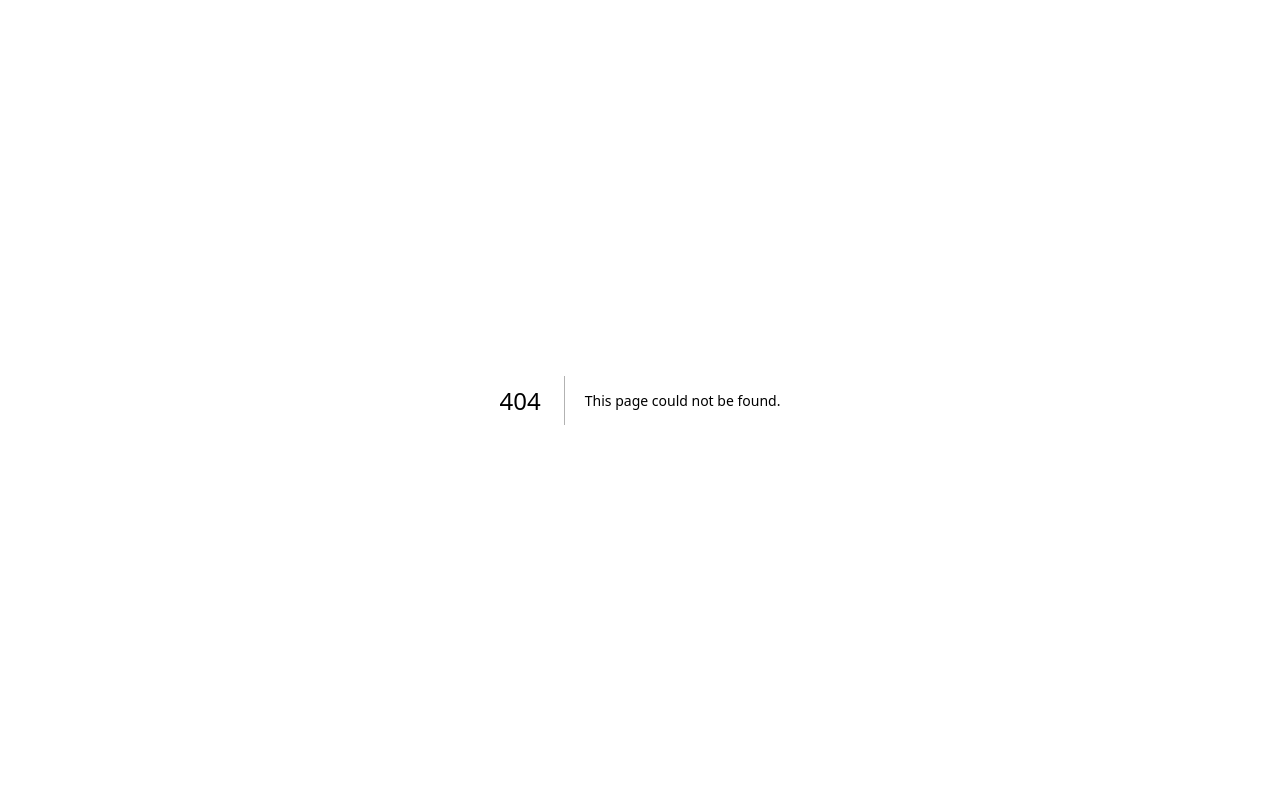
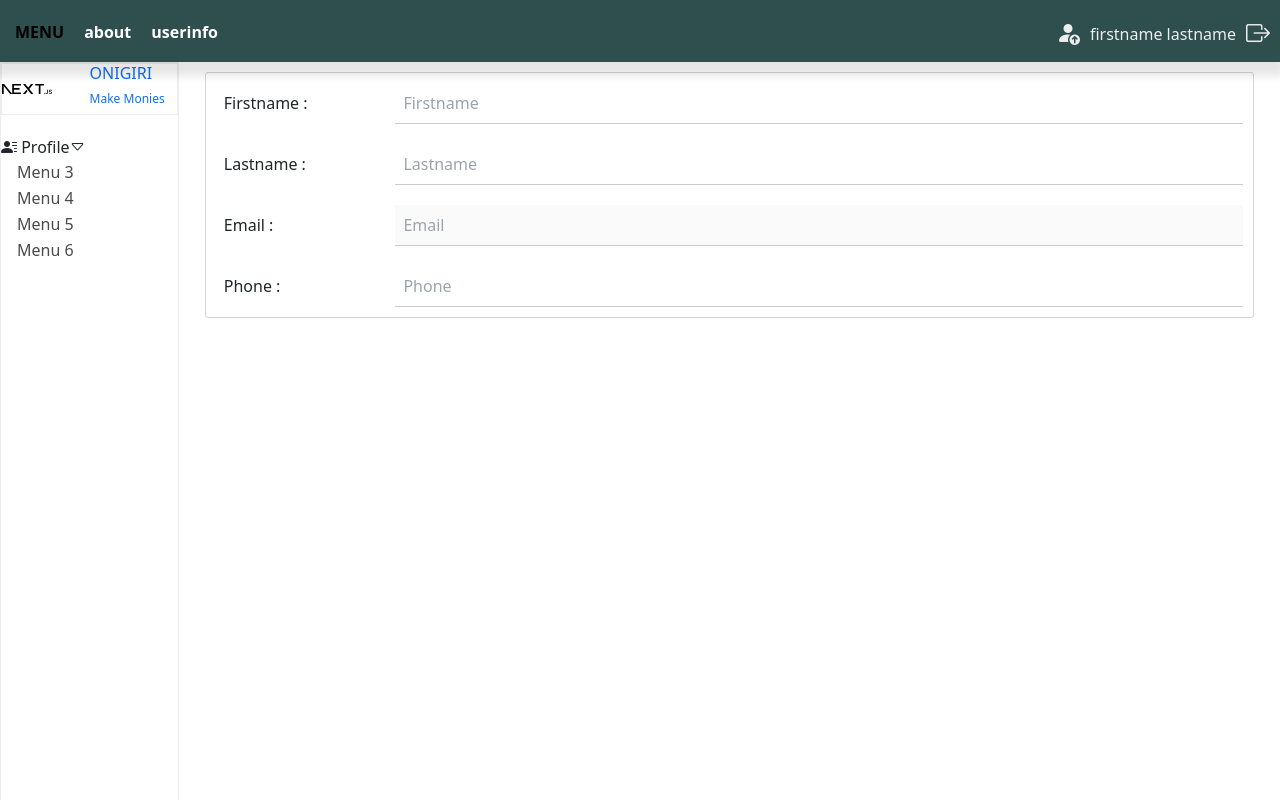
Before and after one commit to MonoDever/Nextjs_Prac_001, a Next.js app: page /userinformation/userinfo in a window 1280 px wide. Before the commit this address had no page. Built offline with nearby package versions, Linux system fonts and the light colour scheme.

Commit message:
add layout header navbar

```diff
--- /dev/null
+++ b/components/layouts/main/mainheader.js
@@ -0,0 +1,36 @@
+
+export default function mainheader(){
+
+    return(
+        <>
+        <div className="top-header">
+                <div className="top-left-header">
+                    <div className="top-left-sub-header">
+                        <div className="top-mini-box a-margin-top">
+                            <a className="top-text top-menu">MENU</a>
+                        </div>
+                        <div className="top-mini-box a-margin-top">
+                            <a className="top-text">about</a>
+                        </div>
+                        <div className="top-mini-box a-margin-top">
+                            <a className="top-text">userinfo</a>
+                        </div>
+                    </div>
+                </div>
+                <div className="top-right-header">
+                    <div className="top-right-sub-header">
+                        <div className="top-mini-box i-margin-top">
+                            <i class="bi bi-person-fill-up is-3"> </i>
+                        </div>
+                        <div className="top-mini-box">
+                            <h6 className="h-margin-top">firstname lastname</h6>
+                        </div>
+                        <div className="top-mini-box i-margin-top">
+                            <i class="bi bi-box-arrow-right is-3"></i>
+                        </div>
+                    </div>
+                </div>
+            </div>
+        </>
+    )
+}
--- /dev/null
+++ b/components/layouts/main/mainnavbar.js
@@ -0,0 +1,62 @@
+import { useEffect } from "react";
+
+export default function mainnavbar(){
+    useEffect(() => {
+        var header = document.getElementById("sideBAR");
+        var btns = header.getElementsByClassName("sub-menu");
+        for (var i = 0; i < btns.length; i++) {
+            btns[i].addEventListener("click", function () {
+                var current = document.getElementsByClassName("active");
+                current[0].className = current[0]?.className.replace(" active", "");
+                this.className += " active";
+            });
+        }
+    }, [])
+
+    function myFunction(id,arrow) {
+        var x = document.getElementById(id);
+        if (x.className.indexOf("w3-show") == -1) {
+            x.className += " w3-show";
+        } else {
+            x.className = x.className.replace(" w3-show", "");
+        }
+        //arrow
+        var x = document.getElementById(arrow);
+        if (x.className.indexOf("rotate-180") == -1) {
+            x.className += " rotate-180";
+        } else {
+            x.className = x.className.replace(" rotate-180", "");
+        }
+    }
+    return (
+        <>
+        <div className="appNav" >
+                <a className="appNav-leftbar-banner">
+                    <div className="flex-with">
+                        <img className="appNav-img-side-bar" src="/next.svg"></img>
+                    </div>
+                    <div className="flex-with">
+                        <h1 className="title is-1">ONIGIRI</h1>
+                        <h3 className="subtitle is-2">Make Monies</h3>
+                    </div>
+                </a>
+                <div id='sideBAR' className='side-bar' >
+                    <div className="manu-btn" onClick={() => myFunction('Demo1','Arrow1')}>
+                        <button className="title is-6 dropdown-manu"
+                            ><i class="bi bi-person-lines-fill"></i> Profile    </button>
+                        <div id="Arrow1" className=""><i class="bi bi-caret-down arrow"></i></div>
+                    </div>
+
+                    <div id='Demo1' className="w3-hide">
+                        <a className="sub-menu ">Change password</a>
+                        <a className="sub-menu active">User info</a>
+                    </div>
+                    <a className="sub-menu">Menu 3</a>
+                    <a className="sub-menu">Menu 4</a>
+                    <a className="sub-menu">Menu 5</a>
+                    <a className="sub-menu">Menu 6</a>
+                </div>
+            </div>
+        </>
+    )
+}
--- a/package.json
+++ b/package.json
@@ -24,7 +24,8 @@
     "react": "18.2.0",
     "react-dom": "18.2.0",
     "tailwindcss": "3.3.2",
-    "url-join": "^5.0.0"
+    "url-join": "^5.0.0",
+    "uuid": "^9.0.1"
   },
   "devDependencies": {
     "@types/node": "^20.4.5",
--- a/pages/_app.js
+++ b/pages/_app.js
@@ -1,5 +1,7 @@
 import '../styles/globals.css'
 import '../styles/userStyle/userCSS.css'
+import '../styles/layoutStyle/layoutCSS.css'
+import '../styles/userInfoStyle/userinfoCSS.css'
 import 'bootstrap/dist/css/bootstrap.css'
 import 'bootstrap-icons/font/bootstrap-icons.css'
 import { popupReducer, PopupContext, initPopupState } from '../providers/popupcontext'
--- a/pages/main/landing.js
+++ b/pages/main/landing.js
@@ -1,5 +1,6 @@
 import axios from "axios"
 import { useState } from "react"
+import {v1 as uuidv1} from "uuid"
 
 export default function landing() {
     const [selectedFile, setSelectedFile] = useState(null)
@@ -82,6 +83,10 @@ export default function landing() {
         return theBlob;
       }
 
+    const genUUIDv1 = () => {
+        alert(uuidv1());
+    }
+
     return (
         <>
             <h1>Wellcome</h1>
@@ -91,6 +96,8 @@ export default function landing() {
             <input type="file" accept=".pdf" onChange={handleChange} />
             <br></br>
             <button onClick={() => testRawPDF()}>test</button>
+            <br></br>
+            <button onClick={() => genUUIDv1()}>genuuidv1</button>
         </>
     )
 }
--- /dev/null
+++ b/pages/userinformation/userinfo.js
@@ -0,0 +1,37 @@
+import { useEffect } from "react";
+import Mainheader from "../../components/layouts/main/mainheader";
+import Mainnavbar from "../../components/layouts/main/mainnavbar";
+
+export default function userinfo() {
+
+
+
+
+
+    return (
+        <>
+            <Mainheader />
+            <Mainnavbar />
+            <div className="main-content-info">
+                <div className='topic-content-info'>
+
+                </div>
+                <div className="grid-content-info">
+                    <label className="label-info">Firstname :</label>
+                    <input className="input-info" type="text" placeholder="Firstname"></input>
+
+                    <label className="label-info">Lastname :</label>
+                    <input className="input-info" type="text" placeholder="Lastname"></input>
+
+                    <label className="label-info">Email :</label>
+                    <input className="input-info" type="text" placeholder="Email" disabled></input>
+
+                    <label className="label-info">Phone :</label>
+                    <input className="input-info" type="text" placeholder="Phone"></input>
+                </div>
+            </div>
+
+
+        </>
+    )
+}
--- /dev/null
+++ b/styles/layoutStyle/layoutCSS.css
@@ -0,0 +1,129 @@
+/* fontsize */
+.is-3{
+
+    font-size: 1.5rem;
+}
+.is-1 {
+    font-size: 1rem;
+}
+
+.is-2 {
+    font-size: .75rem;
+}
+/* topbar */
+.top-header {
+    background-color: darkslategray;
+    padding: 5px;
+    box-shadow: 0px 10px 8px 4px rgba(0, 0, 0, 0.1);
+    position: sticky;
+    top: 0;
+    left: 0;
+    right: 0;
+    width: 100%;
+    z-index: 1;
+    display: flex;
+}
+.top-text {
+    color: white;
+    font-weight: 600;
+    font-size: 1rem;
+    text-decoration: none;
+    cursor: pointer;
+    padding: 0px 5px;
+}
+.top-menu {
+    color: black;
+}
+.top-left-header{
+    width: 50%;
+    text-align: start;
+}
+.top-right-header {
+   width: 50%;
+   text-align: end;
+}
+.top-left-sub-header{
+    display:inline-flex
+}
+.top-right-sub-header{
+    display:inline-flex
+}
+.top-mini-box{
+    padding: 5px;
+}
+.a-margin-top{
+    margin-top: 10px;
+    color: #ededed;
+}
+.h-margin-top{
+    margin-top: 15px;
+    color: #ededed;
+}
+.i-margin-top{
+    margin-top: 5px;
+    color: #ededed;
+}
+
+
+/* Style the active class, and buttons on mouse-over */
+.active,
+.sub-menu:hover {
+    background-color: #ededed;
+}
+
+/* appNav */
+.appNav {
+    position:fixed;
+    background-color: white;
+    width: 14%;
+    height: 999px;
+    /* top: 0;
+    left: 0;
+    bottom: 0; */
+    border: 1px solid #ededed;
+    overflow: hidden;
+}
+.appNav-leftbar-banner {
+    display: flex;
+    align-items: center;
+    text-decoration: none;
+    border: 1px solid #ededed;
+}
+.title {}
+.subtitle {}
+.flex-with {
+    width: 50%;;
+}
+.appNav-img-side-bar {
+    width: 50px;
+    height: 50px;
+    margin-right: 1rem;
+}
+.side-bar {
+    margin: 20px 0px;
+}
+.sub-menu {
+    display: block;
+    padding: 5px 16px;
+    text-decoration: none;
+    font-size: 1rem;
+    font-weight: 400;
+    line-height: 1;
+    color: #4a4a4a;
+    cursor: pointer;
+}
+
+.w3-show{
+    display: block!important;
+}
+
+.w3-hide{
+    display: none ;
+}
+
+.rotate-180{
+    transform: rotate(180deg);
+}
+.manu-btn{
+    display:flex;
+}
--- /dev/null
+++ b/styles/userInfoStyle/userinfoCSS.css
@@ -0,0 +1,29 @@
+.main-content-info{
+    background-color: white;
+    margin-left: 16%;
+    margin-top: 10px;
+    margin-bottom: 10px;
+    border: 1px solid lightgray;
+    border-radius: 3px;
+    width: 82%;
+    height: 100%;
+    padding: 10px;
+}
+.grid-content-info{
+    display: grid;
+    grid-template-columns: 1fr 5fr;
+    column-gap: 10px;
+    row-gap: 20px;
+}
+
+.label-info{
+    padding: 8px;
+}
+
+.input-info{
+    padding: 8px;
+    display: block;
+    border: none;
+    border-bottom: 1px solid #ccc;
+    width: 100%;
+}
--- a/styles/userStyle/userCSS.css
+++ b/styles/userStyle/userCSS.css
@@ -2,7 +2,7 @@ html {
     font-size: calc(60% + 0.8vmin);
 }
 
-img{
+img {
     width: 30rem;
 }
 
@@ -238,10 +238,12 @@ img{
     justify-content: start;
     align-self: center;
 }
+
 .div_btn_option_right {
     justify-content: end;
     align-self: center;
 }
+
 .btn_option {
     color: black;
 }
```
Also changed, not shown: components/layouts/main/mainfooter.js (added, +8 -0 lines), 1 other file (tests, documents, lock files or other folders).
